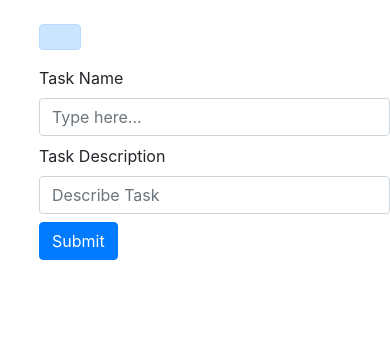
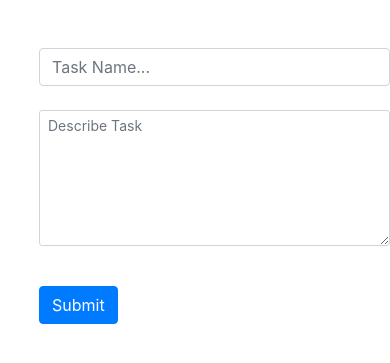
Before and after one commit to iamhritik/Todo-App, a Django app: page /add_task in a window 390 px wide. Shown: the part 56-419 px from the top of the page. Run offline with Django 3.2, Linux system fonts and the light colour scheme; some libraries are stand-ins or nearby versions.

Commit message:
Add some changes in add.html as per the plan image and modify todo model into todo_tasks.

```diff
--- a/main/models.py
+++ b/main/models.py
@@ -2,7 +2,10 @@ from django.db import models
 from django.utils import timezone
 # Create your models here.
 
-class todo(models.Model):
+class todo_tasks(models.Model):
   task_h=models.CharField(max_length=200)
   task_d = models.CharField(max_length=400)
   added_date=models.DateTimeField()
+
+  def __str__(self):
+  	return self.task_h
--- a/main/templates/add.html
+++ b/main/templates/add.html
@@ -2,15 +2,16 @@
 {% load static %}
 {% block content%}
 <div class="row mt-4 ml-4">
-    <div class="alert alert-primary" role="alert">
-        {{ mesage }}
-    </div>
-    <form action="add_task" method="post" class="form-inline">
-        <label>Task Name </label>
-        <input type="text" name="task_h" class="form-control mb-2 mr-sm-2"  placeholder="Type here...">
-        <label>Task Description</label>
-        <input type="text" name="task_d" class="form-control mb-2 mr-sm-2" placeholder="Describe Task">
-        <button type="submit" class="btn btn-primary mb-2">Submit</button>
+    <form action="add_task" method="post">
+        <div class="form-row">
+            <div class="form-group col-md-12">
+                <input type="text" name="task_h" class="form-control mb-2 mt-4 mr-sm-2"  placeholder="Task Name...">
+            </div>
+            <div class="form-group col-md-12">
+                <textarea type="text" name="task_d" class="form-control form-control-sm mr-sm-4" placeholder="Describe Task" rows="6"></textarea><br/>
+            </div>
+      </div>
+        <button type="submit" class="btn btn-primary ">Submit</button>
     </form>
 </div>
 {% endblock %}
--- a/main/templates/base.html
+++ b/main/templates/base.html
@@ -1,7 +1,7 @@
 <html>
   <head>
     <title>ToDo App</title>
-    <link rel="stylesheet" href="https://stackpath.bootstrapcdn.com/bootstrap/4.5.0/css/bootstrap.min.css" integrity="sha384-9aIt2nRpC12Uk9gS9baDl411NQApFmC26EwAOH8WgZl5MYYxFfc+NcPb1dKGj7Sk" crossorigin="anonymous">
+    <link rel="stylesheet" href="https://stackpath.bootstrapcdn.com/bootstrap/4.5.0/css/bootstrap.min.css" integrity="sha384-9aIt2nRpC12Uk9gS9baDl411NQApFmC26EwAOH8WgZl5MYYxFfc+NcPb1dKGj7Sk" crossorigin="anonymous" />
     <style>
     </style>
   </head>
--- a/main/urls.py
+++ b/main/urls.py
@@ -4,7 +4,7 @@ from main import views
 from django.urls import path
 
 urlpatterns=[
-		path('',views.home, name='home'),
+	path('',views.home, name='home'),
     path('add_task', views.add_task, name="add_task"),
     path('del_task/<int:num>/', views.del_task),
 
--- a/main/views.py
+++ b/main/views.py
@@ -1,12 +1,12 @@
 from django.shortcuts import render
 from django.utils import timezone
-from main.models import todo
+from main.models import todo_tasks
 from django.http import HttpResponseRedirect, HttpResponse
 from django.views.decorators.csrf import csrf_exempt
 
 # Create your views here.
 def home(request):
-  tasks = todo.objects.all().order_by("-added_date")
+  tasks = todo_tasks.objects.all().order_by("-added_date")
   return render(request,'index.html',{'tasks':tasks})
 
 @csrf_exempt
@@ -15,12 +15,12 @@ def add_task(request):
     task_h = request.POST["task_h"]
     task_d = request.POST["task_d"]
     content_add_time = timezone.now()
-    if todo.objects.create(task_h=task_h,task_d=task_d,added_date=content_add_time):
-      return HttpResponseRedirect('add_task'),HttpResponse("Task added")
+    if todo_tasks.objects.create(task_h=task_h,task_d=task_d,added_date=content_add_time):
+      return HttpResponseRedirect('add_task')
   else:
     return render(request, "add.html")
 
 @csrf_exempt
 def del_task(request, num):
-  todo.objects.get(id=num).delete()
+  todo_tasks.objects.get(id=num).delete()
   return HttpResponseRedirect('/')
```
Also changed, not shown: db.sqlite3.
